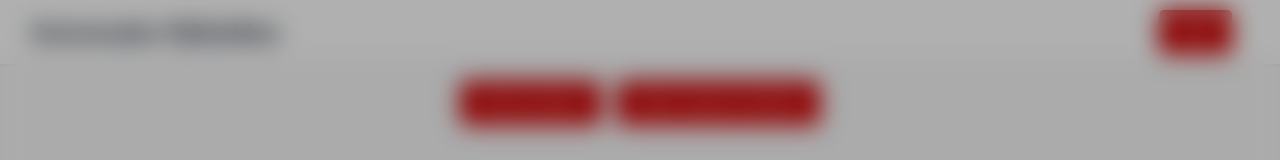
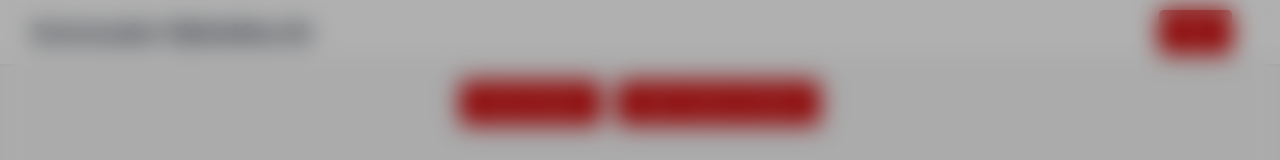
Before and after one commit to Charlytoc/finetuner, a React (Vite) app in the folder client/: page / in a window 1280 px wide. Shown: the top 160 px of the page. Built offline with nearby package versions, Linux system fonts and the light colour scheme.

Commit message:
change app name in navbar

```diff
--- a/client/src/components/Navbar.tsx
+++ b/client/src/components/Navbar.tsx
@@ -1,6 +1,6 @@
 import Login from "./Login";
 import { useStore } from "../modules/store";
-const NAME = "Entrenador PJEdoMex";
+const NAME = "Entrenador PJEdoMex-IA";
 
 export const Navbar = () => {
   const user = useStore((state) => state.user);
```
Also changed, not shown: 4 other files (tests, documents, lock files or other folders).
